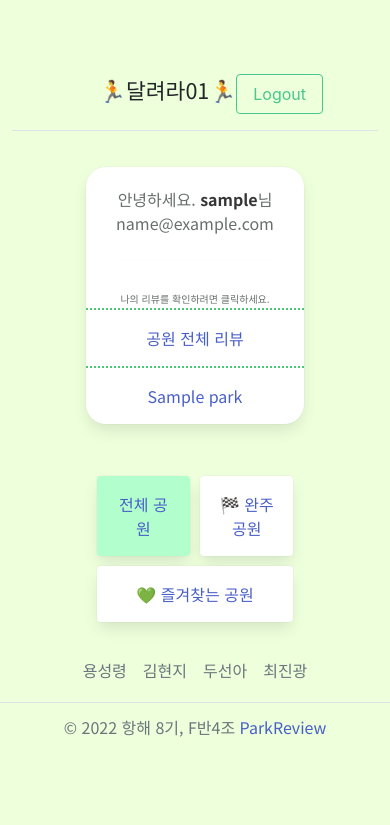
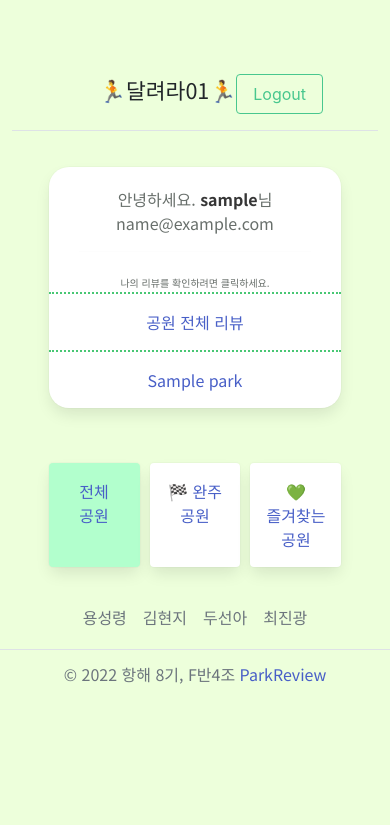
Before and after one commit to ryeong25/ParkReview, a Flask app: page /mypage in a window 390 px wide. Shown: the top 825 px of the page. Run offline with Flask 2, Linux system fonts and the light colour scheme; a database or web service that is not in the repository returns one stand-in record (values such as "Sample title"); some libraries are stand-ins or nearby versions.

Commit message:
아이템 버그 수정, mypage 반응형 조금 수정

```diff
--- a/app.py
+++ b/app.py
@@ -172,7 +172,7 @@ def getMyParks(parkId):
 @app.route('/mypage/myReviews/<parkId>')
 def getMyReviews(parkId):
     user=db.Users.find_one({'userId': 0})
-    parks=db.Parks.find({})
+    parks=list(db.Parks.find({}))
 
     userReviewId=user['reviewId']
     reviews=db.Reviews.find_one({'reviewId': userReviewId})
--- a/static/mypage.css
+++ b/static/mypage.css
@@ -1,6 +1,7 @@
 
 .wrap {
     min-height: calc(100vh - 5rem);
+    word-break: keep-all;
 }
 .mypage-contents ul,
 .mypage-contents li {
@@ -132,10 +133,24 @@
 }
 
 @media (max-width: 900px) {
+    .show-at-lg {
+        display: none;
+    }
+    hr {
+        margin: 1rem 0;
+    }
+    .left,
+    aside {
+        width: 100%;
+    }
+    .left {
+        padding: 0 10%;
+    }
     .mypage-contents {
         justify-content: center;
     }
     .selectCard {
         flex-wrap: wrap;
+        padding: 0;
     }
 }
```
